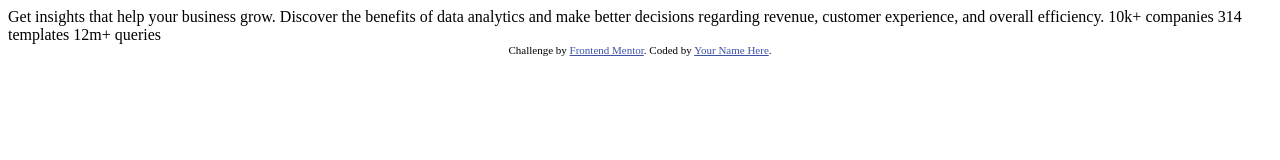
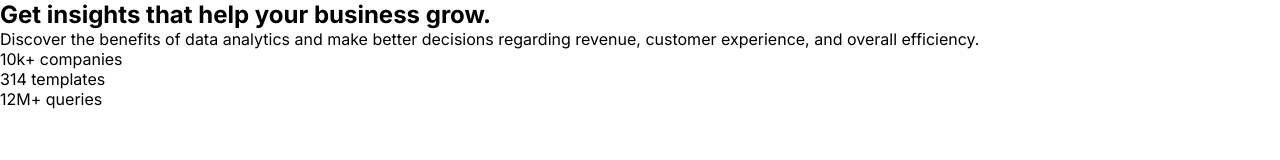
Before and after one commit to victormnuzzi/fem-stats-preview-card-component, a plain HTML site: page index.html in a window 1280 px wide. Drawn offline with Linux system fonts and the light colour scheme.

Commit message:
html structure

```diff
--- /dev/null
+++ b/assets/css/style.css
@@ -0,0 +1,16 @@
+* {
+    margin: 0px;
+    padding: 0px;
+    box-sizing: border-box;
+    font-family: 'Inter', sans-serif;
+}
+
+
+
+
+
+
+/*
+.attribution { font-size: 11px; text-align: center; }
+.attribution a { color: hsl(228, 45%, 44%); }
+*/
--- a/index.html
+++ b/index.html
@@ -3,31 +3,46 @@
 <head>
   <meta charset="UTF-8">
   <meta name="viewport" content="width=device-width, initial-scale=1.0"> <!-- displays site properly based on user's device -->
-
+  <!-- Favicon -->
   <link rel="icon" type="image/png" sizes="32x32" href="./images/favicon-32x32.png">
 
+  <!-- CSS -->
+  <link rel="stylesheet" href="./assets/css/style.css">
+
+  <!-- Google fonts -->
+  <link rel="preconnect" href="https://fonts.googleapis.com">
+  <link rel="preconnect" href="https://fonts.gstatic.com" crossorigin>
+  <link href="https://fonts.googleapis.com/css2?family=Inter:wght@400;700&family=Lexend+Deca&display=swap" rel="stylesheet">
+
   <title>Frontend Mentor | Stats preview card component</title>
-
-  <!-- Feel free to remove these styles or customise in your own stylesheet 👍 -->
-  <style>
-    .attribution { font-size: 11px; text-align: center; }
-    .attribution a { color: hsl(228, 45%, 44%); }
-  </style>
 </head>
 <body>
+  <article class="container flexbox">
+    <div class="content-container flexbox">
+      <div class="text-container">
+        <h1>Get <span>insights</span> that help your business grow.</h1>
 
-  Get insights that help your business grow.
-
-  Discover the benefits of data analytics and make better decisions regarding revenue, customer
-  experience, and overall efficiency.
-
-  10k+ companies
-  314 templates
-  12m+ queries
-
+        <p>Discover the benefits of data analytics and make better decisions regarding revenue, customer experience, and overall efficiency.</p>
+        <div class="data-analytics-numbers">
+          <p>10k+ companies</p>
+          <p>314 templates</p>
+          <p>12M+ queries</p>
+        </div>
+      </div>
+      <div class="img-container">
+        <div>
+          <!--
+            <img src="./assets/images/image-header-desktop.jpg" alt="">
+           -->
+        </div>
+      </div>
+    </div>
+  </article>
+  <!--
   <div class="attribution">
     Challenge by <a href="https://www.frontendmentor.io?ref=challenge" target="_blank">Frontend Mentor</a>.
     Coded by <a href="#">Your Name Here</a>.
   </div>
+  -->
 </body>
 </html>
```
Also changed, not shown: assets/images/favicon-32x32.png (renamed from images/favicon-32x32.png), assets/images/image-header-desktop.jpg (renamed from images/image-header-desktop.jpg), assets/images/image-header-mobile.jpg (renamed from images/image-header-mobile.jpg), 2 other files.
